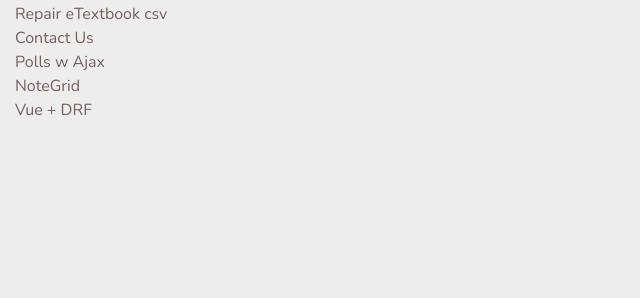
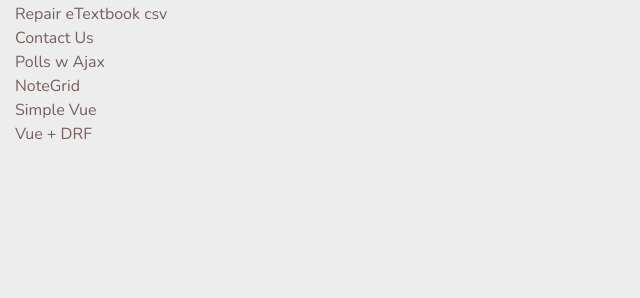
Before and after one commit to GarrettArm/TheDjangoBook, a Django app: page /books/ in a window 1280 px wide. Shown: the part 240-538 px from the top of the page, without its empty margins (0-640 px from the left). Run offline with Django 3.2, Linux system fonts and the light colour scheme; some libraries are stand-ins or nearby versions.

Commit message:
split out simplevue and vueplusdjangorestframework

```diff
--- a/mysite_project/site_core/urls.py
+++ b/mysite_project/site_core/urls.py
@@ -18,7 +18,7 @@ urlpatterns = [
     path('ajax_polls/', include('ajax_polls.urls'), name='ajax_polls'),
     path('notegrid/', include('notegrid.urls'), name='notegrid'),
     path('simple_vue/', include('simple_vue.urls'), name='simple_vue'),
-    path('vue_test/', include('vue_test.urls'), name='vue_test'),
+    path('vue_drf/', include('vue_test.urls'), name='vue_test'),
     path('api-auth/', include('rest_framework.urls'), name='api_auth'),
     path('', views.FrontView.as_view(), name='frontpage'),
 ]
--- a/mysite_project/templates/base.html
+++ b/mysite_project/templates/base.html
@@ -50,6 +50,7 @@
           <li><a href="{% url 'contact:contact' %}" class="sidebar-item">Contact Us</a></li>
           <li><a href="{% url 'ajax_polls:index' %}" class="sidebar-item">Polls w Ajax</a></li>
           <li><a href="{% url 'notegrid:notegrid' %}" class="sidebar-item">NoteGrid</a></li>
+          <li><a href="{% url 'simple_vue:simple_vue' %}" class="sidebar-item">Simple Vue</a></li>
           <li><a href="{% url 'vue_test:index' %}" class="sidebar-item">Vue + DRF</a></li>
           {% if user.is_authenticated %}
           <li><a href="{% url 'admin:index' %}" class="sidebar-item">Admin Panel</a></li>
```
